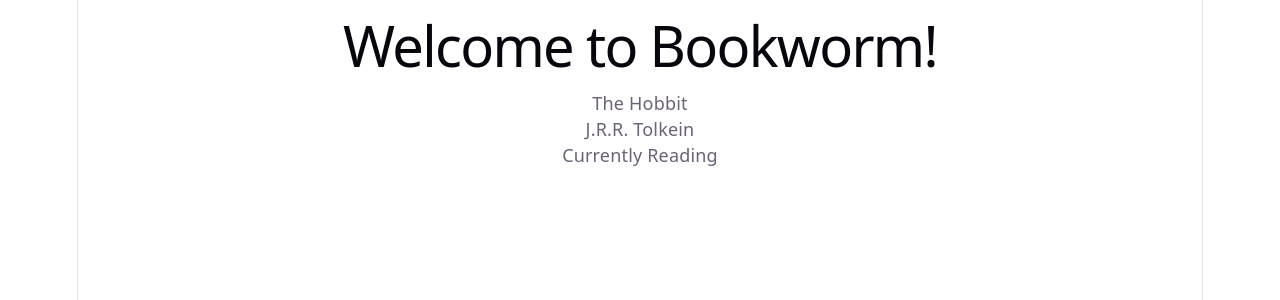
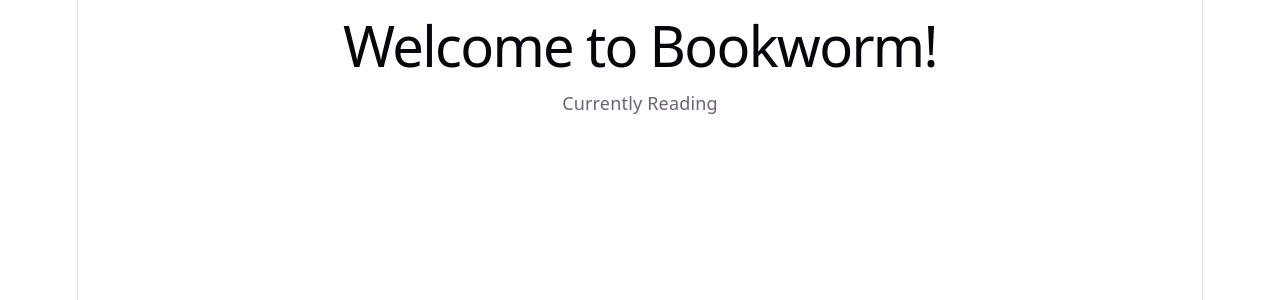
Before and after one commit to Maram-SH/bookworm, a React (Vite) app: page / in a window 1280 px wide. Shown: the top 300 px of the page. Built offline with nearby package versions, Linux system fonts and the light colour scheme.

Commit message:
Add props to Bookcard

```diff
--- a/src/App.jsx
+++ b/src/App.jsx
@@ -1,8 +1,8 @@
-function BookCard() {
+function BookCard(props) {
   return (
     <div>
-      <p>The Hobbit</p>
-      <p>J.R.R. Tolkein</p>
+      <p>{props.title}</p>
+      <p>{props.author}</p>
       <p>Currently Reading</p>
     </div>
   )
```
